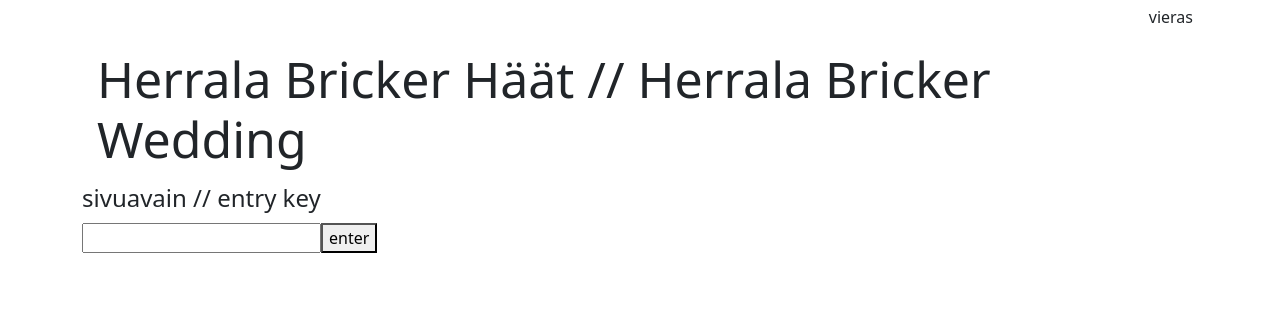
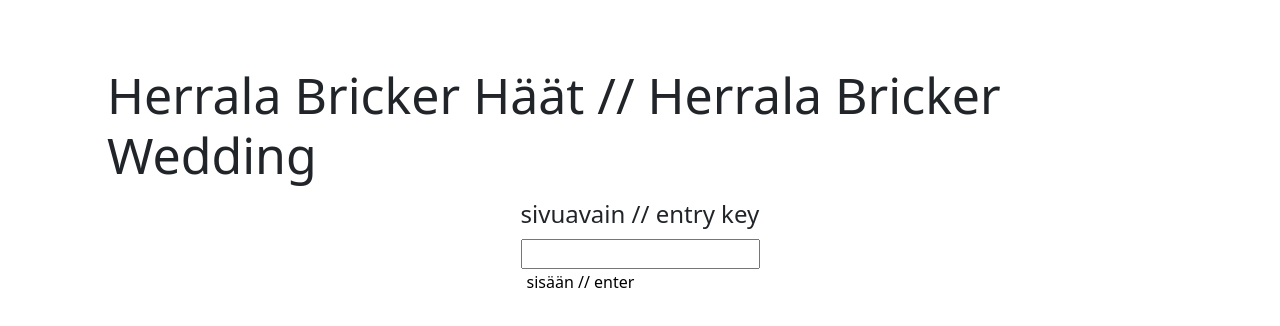
Before and after one commit to adam-herrala-bricker/wedding, a React (Create React App) app in the folder frontend/: page / in a window 1280 px wide. Shown: the top 326 px of the page. Built offline with nearby package versions, Linux system fonts and the light colour scheme.

Commit message:
entry visuals

```diff
--- a/frontend/src/App.js
+++ b/frontend/src/App.js
@@ -50,6 +50,7 @@ const RegularView = ({ guestUser, user, setUser, imageList, setImageList, lastSc
 
   return (
     <div>
+      <DisplayUser user = {user} lan = {lan}/>
       <CustomNavbar lan={lan} setLan={setLan} user={user} setUser={setUser} guestUser={guestUser} setEntryKey={setEntryKey} setLastScroll = {setLastScroll}></CustomNavbar>
       {user.isAdmin && <ImageUpload setImageList={setImageList} />}
       <section>
@@ -78,7 +79,6 @@ const App = () => {
 
   return (
     <div className='container'>
-      <DisplayUser user = {user} lan = {lan}/>
       {entryKey
         ? highlight.current === null
           ? <RegularView guestUser={guestUser} user={user} setUser={setUser} imageList={imageList} setImageList={setImageList} lastScroll={lastScroll} setLastScroll={setLastScroll} highlight={highlight} setHighlight={setHighlight} setEntryKey={setEntryKey} lan={lan} setLan={setLan} />
--- a/frontend/src/components/Entry.js
+++ b/frontend/src/components/Entry.js
@@ -56,14 +56,18 @@ const Entry = ({setEntryKey}) => {
     }, [])
 
     return(
-        <div>
+        <div className = 'entry-container'>
             <h1>{duoLingo('header')}</h1>
-            <h4>{duoLingo('entryKey')}</h4>
-            <Notifier message = {errorMessage} />
-            <form onSubmit = {checkKey}>
-                <input name='entry' type = 'password' value = {enteredKey} onChange = {handleEntry} />
-                <button type = 'submit'>enter</button>
-            </form>
+            <div>
+                <h4>{duoLingo('entryKey')}</h4>
+                <Notifier message = {errorMessage} />
+                <form onSubmit = {checkKey}>
+                    <input name='entry' type = 'password' value = {enteredKey} onChange = {handleEntry} />
+                    <div>
+                        <button className = 'generic-button' type = 'submit'>{duoLingo('enter')}</button>
+                    </div>
+                </form>
+            </div>
         </div>
 
     )
--- a/frontend/src/index.css
+++ b/frontend/src/index.css
@@ -14,6 +14,20 @@ h2 {
     font-weight: 100;
     font-size: 30px;
 
+}
+
+h4 {
+    font-weight: 100;
+}
+
+.entry-container{
+    display: flex;
+    flex-wrap: wrap;
+    justify-content: center;
+
+    margin-top: 50px;
+    margin-left: 10px;
+    margin-right: 10px;
 }
 
 .user-container {
--- a/frontend/src/resources/text.js
+++ b/frontend/src/resources/text.js
@@ -3,6 +3,7 @@
 const text = {
     entryKey: { suo: 'sivuavain', eng: 'entry key' },
     entryError: { suo: 'väärä sivuavain', eng: 'incorrect entry key' },
+    enter : { suo : 'sisään', eng : 'enter'},
 
     header: { suo: 'Herrala Bricker Häät', eng: 'Herrala Bricker Wedding' },
     photos: { suo: 'Kuvat', eng: 'Photos' },
```
